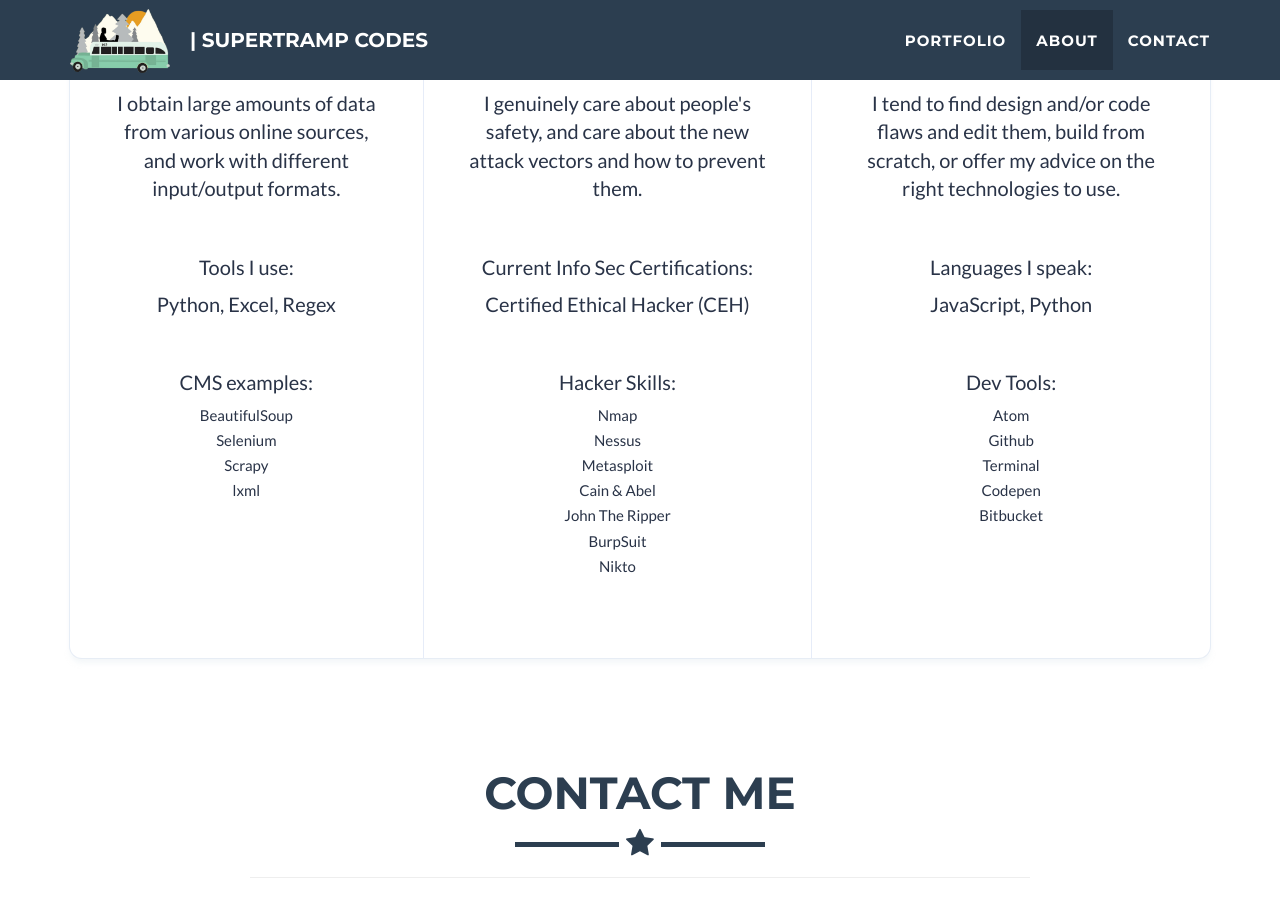
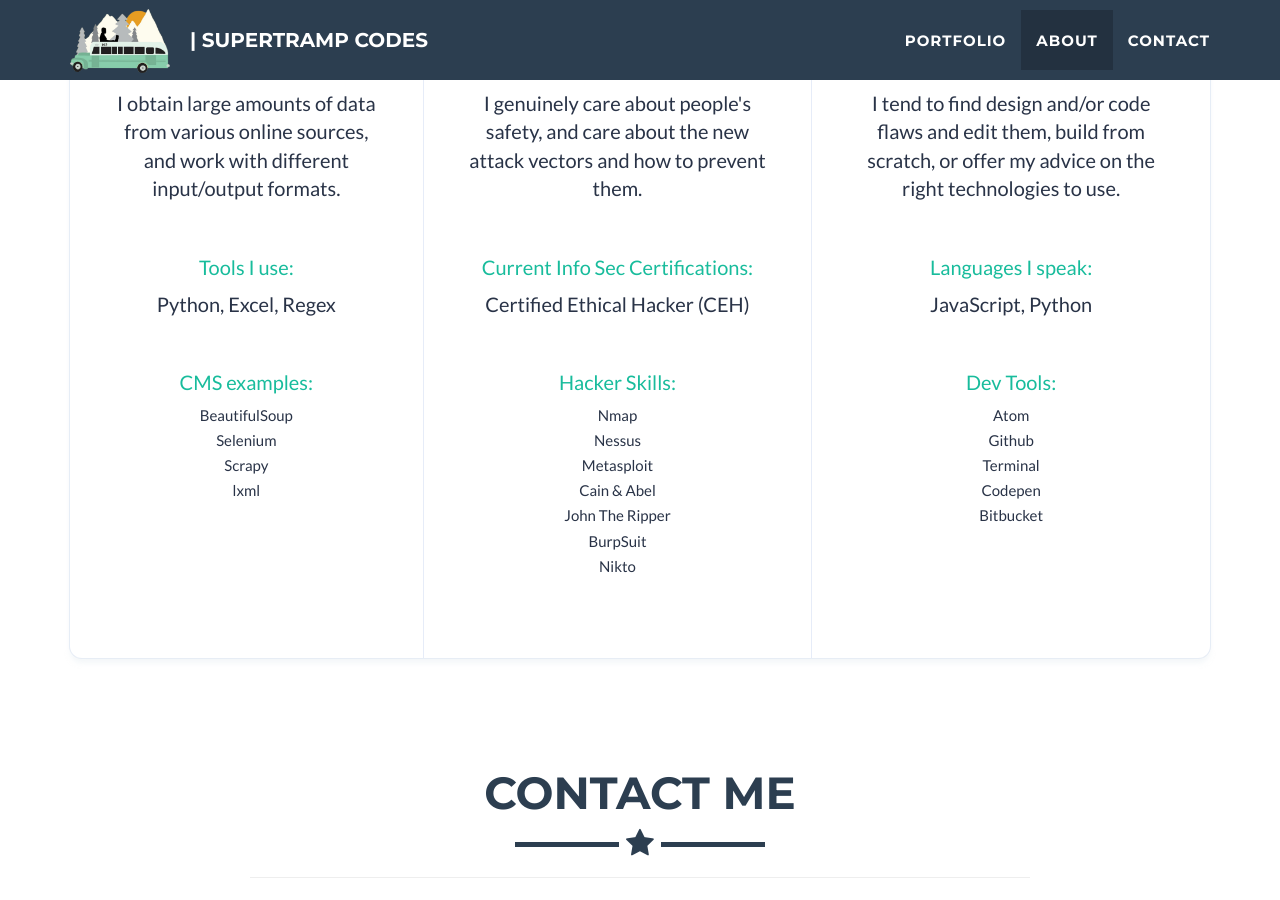
Before and after one commit to Ahmed-Elkashef/Ahmed-Elkashef.github.io, a Jekyll site: the page built from index.html, in a window 1280 px wide and 900 px high, scrolled down 2460 px. Built offline with Jekyll 4.4.1, drawn with Linux system fonts in a browser that asks for light colours.

Commit message:
Update about.html

```diff
--- a/_includes/about.html
+++ b/_includes/about.html
@@ -17,6 +17,7 @@
         </div>
     </section>
 
+    <!-- Centered 3 columns -->
     <section class="section skills has-text-centered">
       <div class="container is-narrow">
         <div class="box">
@@ -26,9 +27,9 @@
                 <figure class="image"><img class="is-skill-icon" src="img/data--scraping-icon.png"></figure>
                 <h1 class="title is-size-4 is-spaced">Web Scraping Specialist</h1>
                 <p>I obtain large amounts of data from various online sources, and work with different input/output formats.</p>
-                <p class="list-title has-text-primary has-text-weight-normal">Tools I use:</p>
+                <p class="list-title has-text-primary has-text-weight-normal" style="color: #18bc9c">Tools I use:</p>
                 <p>Python, Excel, Regex</p>
-                <p class="list-title has-text-primary has-text-weight-normal">CMS examples:</p>
+                <p class="list-title has-text-primary has-text-weight-normal" style="color: #18bc9c">CMS examples:</p>
                 <ul>
                   <li>BeautifulSoup</li>
                   <li>Selenium</li>
@@ -40,9 +41,9 @@
                 <figure class="image"><img class="is-skill-icon" src="img/info-sec-icon.png"></figure>
                 <h1 class="title is-size-4 is-spaced">Information Security Analyst</h1>
                <p>I genuinely care about people's safety, and care about the new attack vectors and how to prevent them.</p>
-                <p class="list-title has-text-primary has-text-weight-normal">Current Info Sec Certifications:</p>
+                <p class="list-title has-text-primary has-text-weight-normal" style="color: #18bc9c">Current Info Sec Certifications:</p>
                 <p>Certified Ethical Hacker (CEH)</p>
-                <p class="list-title has-text-primary has-text-weight-normal">Hacker Skills:</p>
+                <p class="list-title has-text-primary has-text-weight-normal" style="color: #18bc9c">Hacker Skills:</p>
                 <ul>
                   <li>Nmap</li>
                   <li>Nessus</li>
@@ -57,9 +58,9 @@
                 <figure class="image"><img class="is-skill-icon" src="img/full-stack-icon.png"></figure>
                 <h1 class="title is-size-4 is-spaced">Full-Stack Web Developer</h1>
                 <p>I tend to find design and/or code flaws and edit them, build from scratch, or offer my advice on the right technologies to use.</p>
-                <p class="list-title has-text-primary has-text-weight-normal">Languages I speak:</p>
+                <p class="list-title has-text-primary has-text-weight-normal" style="color: #18bc9c">Languages I speak:</p>
                 <p>JavaScript, Python</p>
-                <p class="list-title has-text-primary has-text-weight-normal">Dev Tools:</p>
+                <p class="list-title has-text-primary has-text-weight-normal" style="color: #18bc9c">Dev Tools:</p>
                 <ul>
                   <li>Atom</li>
                   <li>Github</li>
```
